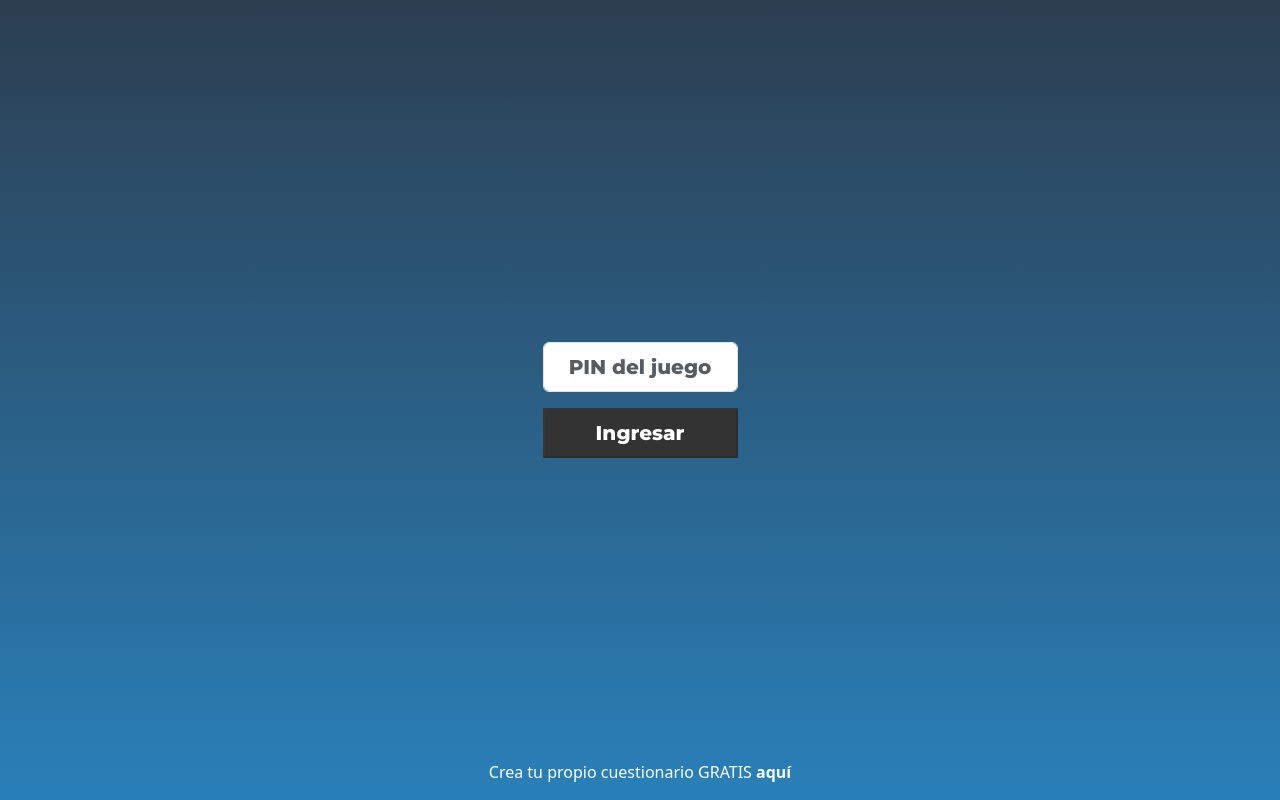
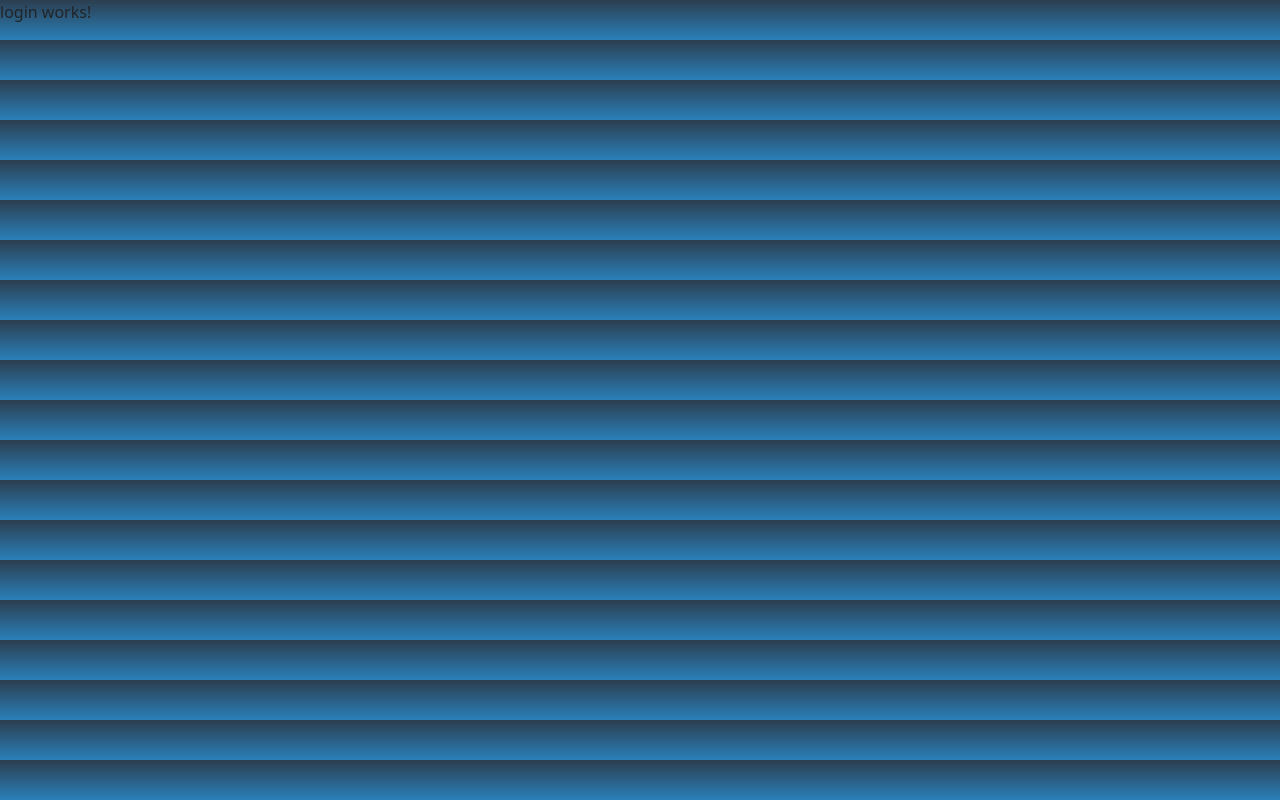
Before and after one commit to RaphaelWMR/Quizz, an Angular app: page /usuario in a window 1280 px wide. Before the commit this address led to /. Built offline with nearby package versions, Linux system fonts and the light colour scheme.

Commit message:
creacion de rutas y lazy loading

```diff
--- a/src/app/app-routing.module.ts
+++ b/src/app/app-routing.module.ts
@@ -1,7 +1,12 @@
 import { NgModule } from '@angular/core';
 import { RouterModule, Routes } from '@angular/router';
+import { InicioComponent } from './components/inicio/inicio.component';
 
-const routes: Routes = [];
+const routes: Routes = [
+  { path: '', component: InicioComponent },
+  { path: 'usuario', loadChildren: () => import('./components/usuario/usuario.module').then(m => m.UsuarioModule) }, //Lazy loading
+  { path: '**', redirectTo: '/', pathMatch: 'full' }
+];
 
 @NgModule({
   imports: [RouterModule.forRoot(routes)],
--- a/src/app/app.component.html
+++ b/src/app/app.component.html
@@ -1,3 +1,3 @@
-<app-inicio>
+<router-outlet>
 
-</app-inicio>
+</router-outlet>
--- a/src/app/components/inicio/inicio.component.html
+++ b/src/app/components/inicio/inicio.component.html
@@ -9,7 +9,6 @@
 </div>
 <div class="fixed-bottom">
     <p class="text-center text">Crea tu propio cuestionario GRATIS
-        <a class="link" href="#">aquí</a>
+        <a class="link" routerLink="/usuario">aquí</a>
     </p>
-
 </div>
--- a/src/app/components/usuario/usuario-routing.module.ts
+++ b/src/app/components/usuario/usuario-routing.module.ts
@@ -3,8 +3,11 @@
 
 import { NgModule } from '@angular/core';
 import { RouterModule, Routes } from '@angular/router';
+import { LoginComponent } from './login/login.component';
 
-const routes: Routes = [];
+const routes: Routes = [
+  { path: '', component: LoginComponent }
+];
 
 @NgModule({
   imports: [RouterModule.forChild(routes)],
```
